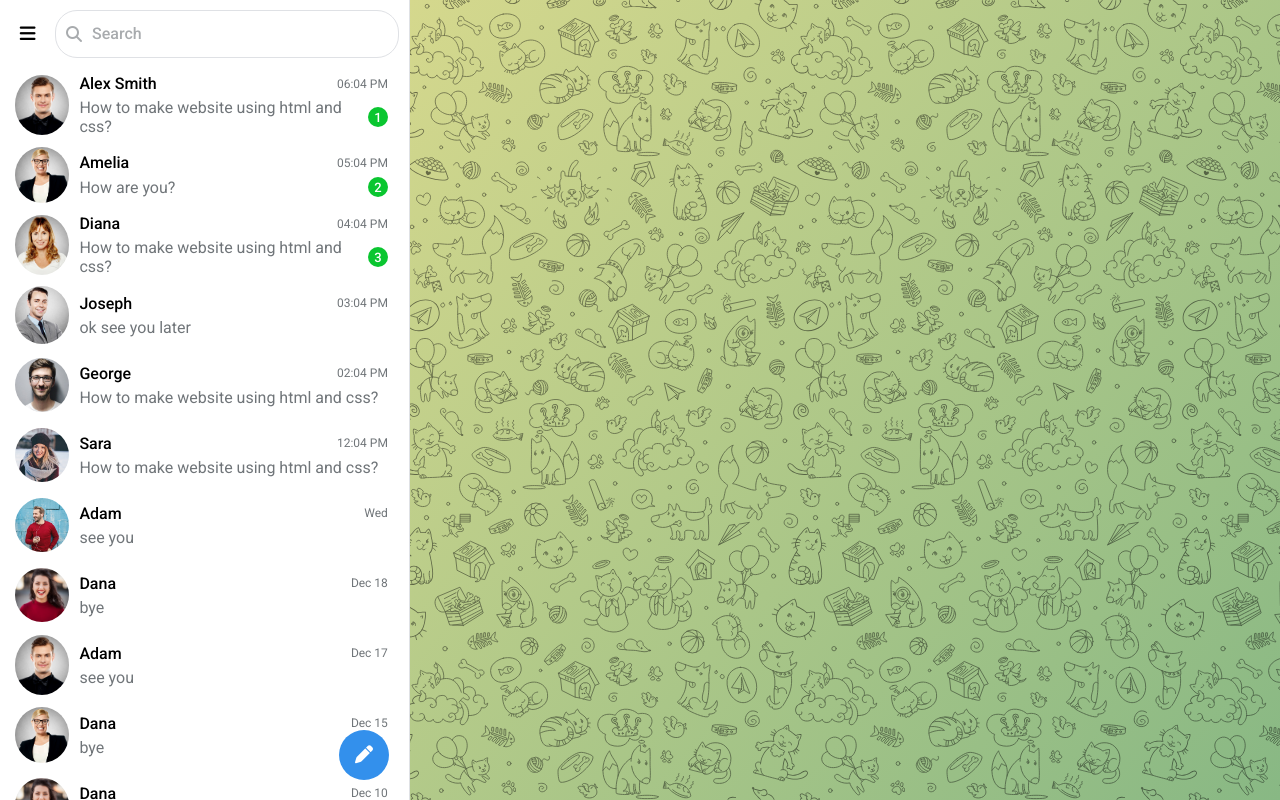
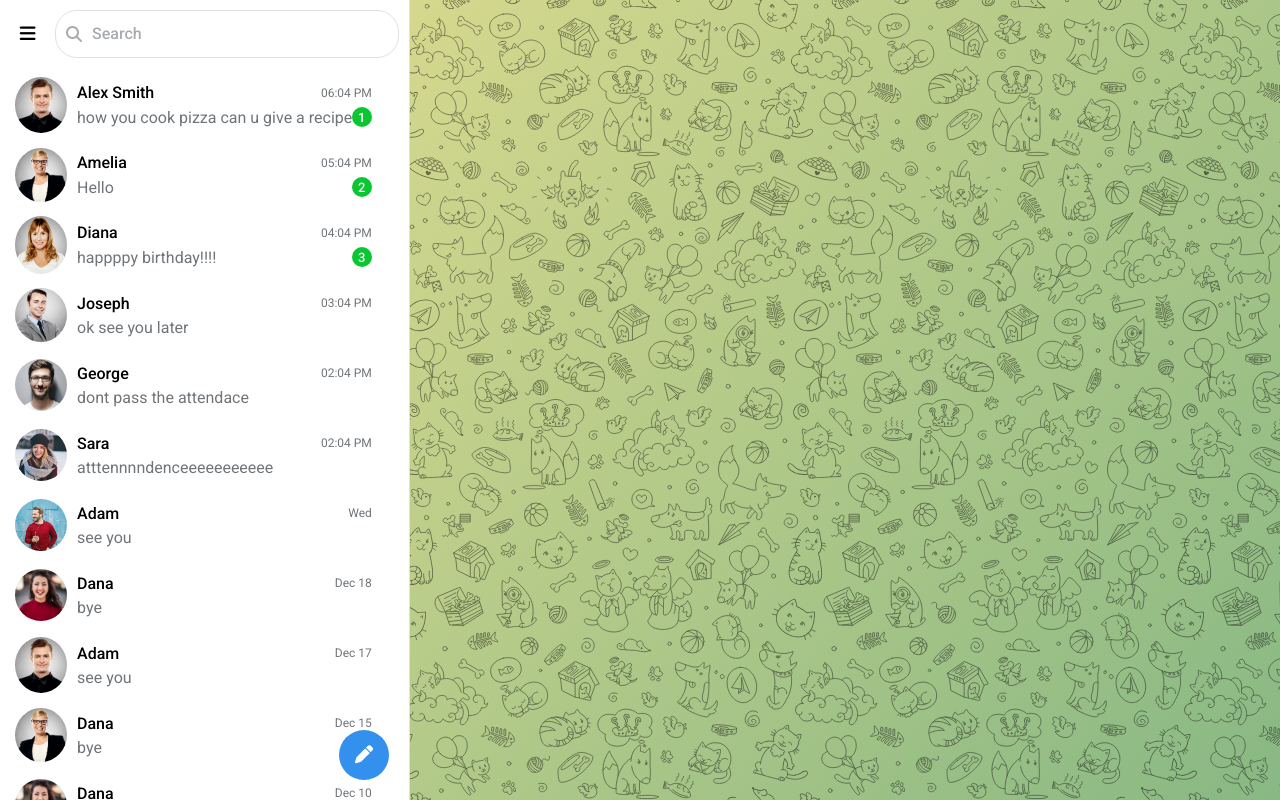
Before and after one commit to Zhanerrrkeee/telegram-clone-bonus, a plain HTML site: page index.html in a window 1280 px wide. Drawn offline with Linux system fonts and the light colour scheme.

Commit message:
https://github.com/Zhanerrrkeee

```diff
--- a/css/package.json
+++ b/css/package.json
@@ -1,3 +1,5 @@
+
+
 {
   "name": "css",
   "version": "1.0.0",
--- a/css/style.css
+++ b/css/style.css
@@ -40,8 +40,6 @@ main {
     display: flex;
     width: 100%;
 }
-
-/*Start Aside Section*/
 .right-side {
     position: relative;
     max-width: 42rem;
@@ -346,8 +344,6 @@ main {
     color: var(--grayColor);
 }
 
-/*End Aside Section*/
-/*Start Content Section*/
 .content {
     position: relative;
     width: 100%;
@@ -535,5 +531,3 @@ main {
     justify-content: center;
     cursor: pointer;
 }
-
-/*End Content Section*/
--- a/index.html
+++ b/index.html
@@ -37,7 +37,7 @@
                                 <span>06:04 PM</span>
                             </div>
                             <div class="chat-msg">
-                                <p>How to make website using html and css?</p>
+                                <p>how you cook pizza can u give a recipe?</p>
                                 <span>1</span>
                             </div>
                         </div>
@@ -52,7 +52,7 @@
                                 <span>05:04 PM</span>
                             </div>
                             <div class="chat-msg">
-                                <p>How are you?</p>
+                                <p>Hello</p>
                                 <span>2</span>
                             </div>
                         </div>
@@ -67,7 +67,7 @@
                                 <span>04:04 PM</span>
                             </div>
                             <div class="chat-msg">
-                                <p>How to make website using html and css?</p>
+                                <p>happppy birthday!!!!</p>
                                 <span>3</span>
                             </div>
                         </div>
@@ -92,11 +92,11 @@
                         </div>
                         <div class="chat-details">
                             <div class="chat-title">
-                                <h3>george</h3>
+            <h3>george</h3>
                                 <span>02:04 PM</span>
                             </div>
                             <div class="chat-msg">
-                                <p>How to make website using html and css?</p>
+                                <p>dont pass the attendace</p>
                             </div>
                         </div>
                     </div>
@@ -106,19 +106,22 @@
                         </div>
                         <div class="chat-details">
                             <div class="chat-title">
-                                <h3>sara</h3>
-                                <span>12:04 PM</span>
+             <h3>sara</h3>
+                                <span>02:04 PM</span>
                             </div>
                             <div class="chat-msg">
-                                <p>How to make website using html and css?</p>
+                                <p>atttennnndenceeeeeeeeeee</p>
                             </div>
                         </div>
                     </div>
                     <div class="chat-box">
                         <div class="chat-img">
-                            <img src="img/profile-7.jpg" alt="">
+
+
+                        <img src="img/profile-7.jpg" alt="">
                         </div>
                         <div class="chat-details">
+
                             <div class="chat-title">
                                 <h3>adam</h3>
                                 <span>Wed</span>
--- a/js/main.js
+++ b/js/main.js
@@ -10,6 +10,8 @@ inputSearch.addEventListener('focus', () => {
     files.classList.add('active');
 });
 
+
+
 faArrowLeft.addEventListener('click', () => {
     header.classList.remove('focus');
     files.classList.remove('active');
```
Also changed, not shown: README.md, 1 other file.
